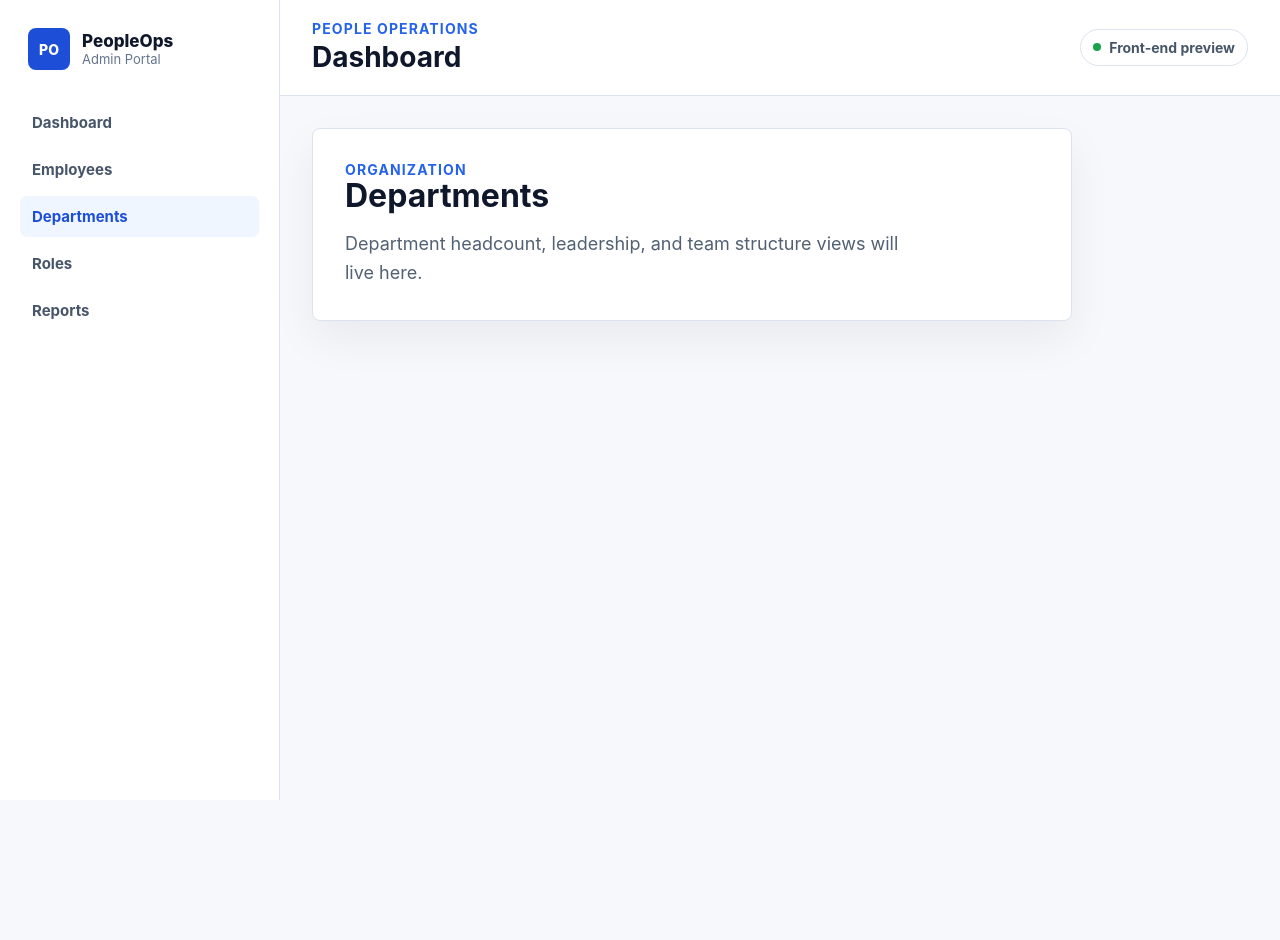
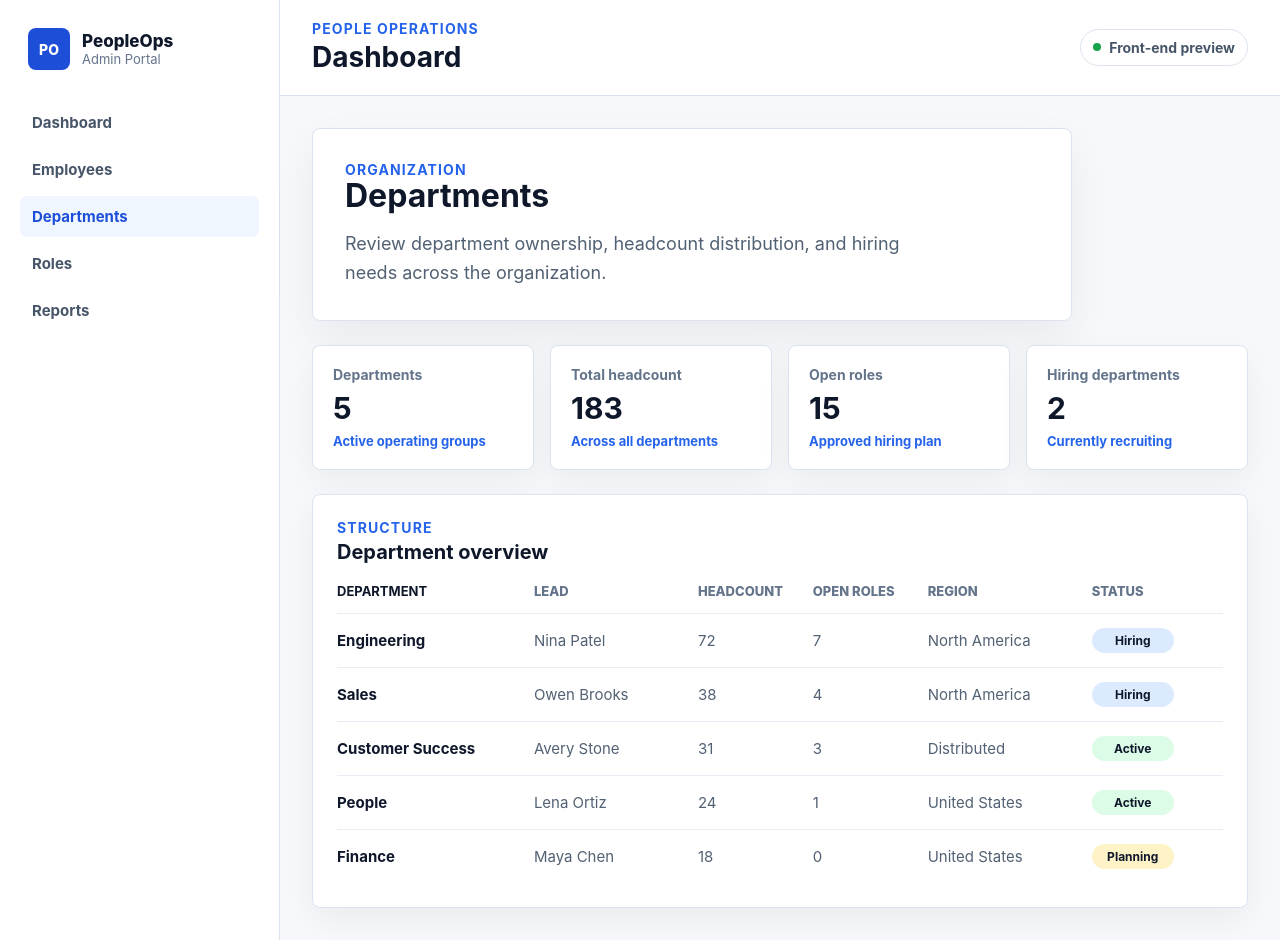
Before and after one commit to milanNbg/peopleops-admin-portal, a React (Vite) app: page /departments in a window 1280 px wide. Before the commit the page ends 800 px from the top, so only its background shows below. Built offline with nearby package versions, Linux system fonts and the light colour scheme.

Commit message:
Add departments feature page

```diff
--- a/src/App.scss
+++ b/src/App.scss
@@ -123,6 +123,11 @@
 }
 
 .dashboard-page {
+  display: grid;
+  gap: 24px;
+}
+
+.departments-page {
   display: grid;
   gap: 24px;
 }
@@ -317,6 +322,68 @@
   text-transform: uppercase;
 }
 
+.departments-table {
+  display: grid;
+  overflow-x: auto;
+}
+
+.departments-row {
+  display: grid;
+  grid-template-columns:
+    minmax(170px, 1.2fr) minmax(150px, 1fr) repeat(2, minmax(110px, 0.7fr))
+    minmax(150px, 1fr) minmax(120px, 0.8fr);
+  min-width: 860px;
+  padding: 14px 0;
+  border-top: 1px solid #e8edf5;
+  color: #526173;
+  font-size: 15px;
+}
+
+.departments-row span {
+  display: flex;
+  align-items: center;
+}
+
+.departments-row span:first-child {
+  color: #0f172a;
+  font-weight: 750;
+}
+
+.departments-row-header {
+  padding-top: 0;
+  border-top: 0;
+  color: #64748b;
+  font-size: 13px;
+  font-weight: 800;
+  text-transform: uppercase;
+}
+
+.department-status {
+  display: inline-flex;
+  align-items: center;
+  justify-content: center;
+  min-width: 82px;
+  padding: 5px 10px;
+  border-radius: 999px;
+  font-size: 12px;
+  font-weight: 800;
+}
+
+.department-status-active {
+  color: #166534;
+  background: #dcfce7;
+}
+
+.department-status-hiring {
+  color: #1d4ed8;
+  background: #dbeafe;
+}
+
+.department-status-planning {
+  color: #92400e;
+  background: #fef3c7;
+}
+
 .status-badge {
   display: inline-flex;
   align-items: center;
--- /dev/null
+++ b/src/data/departments.ts
@@ -0,0 +1,49 @@
+import type { Department } from '../types/department'
+
+export const departments: Department[] = [
+  {
+    headcount: 72,
+    id: 'dept-engineering',
+    lead: 'Nina Patel',
+    location: 'North America',
+    name: 'Engineering',
+    openRoles: 7,
+    status: 'Hiring',
+  },
+  {
+    headcount: 38,
+    id: 'dept-sales',
+    lead: 'Owen Brooks',
+    location: 'North America',
+    name: 'Sales',
+    openRoles: 4,
+    status: 'Hiring',
+  },
+  {
+    headcount: 31,
+    id: 'dept-customer-success',
+    lead: 'Avery Stone',
+    location: 'Distributed',
+    name: 'Customer Success',
+    openRoles: 3,
+    status: 'Active',
+  },
+  {
+    headcount: 24,
+    id: 'dept-people',
+    lead: 'Lena Ortiz',
+    location: 'United States',
+    name: 'People',
+    openRoles: 1,
+    status: 'Active',
+  },
+  {
+    headcount: 18,
+    id: 'dept-finance',
+    lead: 'Maya Chen',
+    location: 'United States',
+    name: 'Finance',
+    openRoles: 0,
+    status: 'Planning',
+  },
+]
--- a/src/features/departments/DepartmentsPage.tsx
+++ b/src/features/departments/DepartmentsPage.tsx
@@ -1,9 +1,156 @@
-export const DepartmentsPage = () => (
-  <section className="placeholder-page" aria-labelledby="departments-title">
+import { useEffect, useMemo, useState } from 'react'
+import { ErrorState } from '../../components/ui/ErrorState'
+import { LoadingState } from '../../components/ui/LoadingState'
+import { MetricCard } from '../../components/ui/MetricCard'
+import { getDepartments } from '../../services/departmentsService'
+import type { Department, DepartmentStatus } from '../../types/department'
+
+const departmentStatusClassNames: Record<DepartmentStatus, string> = {
+  Active: 'active',
+  Hiring: 'hiring',
+  Planning: 'planning',
+}
+
+export const DepartmentsPage = () => {
+  const [departments, setDepartments] = useState<Department[]>([])
+  const [error, setError] = useState<string | null>(null)
+  const [isLoading, setIsLoading] = useState(true)
+
+  const departmentSummary = useMemo(() => {
+    const totalHeadcount = departments.reduce(
+      (total, department) => total + department.headcount,
+      0,
+    )
+    const openRoles = departments.reduce(
+      (total, department) => total + department.openRoles,
+      0,
+    )
+    const hiringDepartments = departments.filter(
+      (department) => department.status === 'Hiring',
+    ).length
+
+    return {
+      hiringDepartments,
+      openRoles,
+      totalDepartments: departments.length,
+      totalHeadcount,
+    }
+  }, [departments])
+
+  useEffect(() => {
+    let isMounted = true
+
+    const loadDepartments = async () => {
+      try {
+        const departmentData = await getDepartments()
+
+        if (isMounted) {
+          setDepartments(departmentData)
+          setError(null)
+        }
+      } catch {
+        if (isMounted) {
+          setError('Department data could not be loaded. Please try again later.')
+        }
+      } finally {
+        if (isMounted) {
+          setIsLoading(false)
+        }
+      }
+    }
+
+    loadDepartments()
+
+    return () => {
+      isMounted = false
+    }
+  }, [])
+
+  return (
+    <div className="departments-page">
+      <section className="welcome-panel" aria-labelledby="departments-title">
         <p className="eyebrow">Organization</p>
         <h2 id="departments-title">Departments</h2>
         <p className="intro">
-      Department headcount, leadership, and team structure views will live here.
+          Review department ownership, headcount distribution, and hiring needs
+          across the organization.
         </p>
       </section>
+
+      {isLoading ? (
+        <LoadingState message="Loading department data..." />
+      ) : error ? (
+        <ErrorState message={error} title="Department data unavailable" />
+      ) : (
+        <>
+          <section className="metric-grid" aria-label="Department summary">
+            <MetricCard
+              label="Departments"
+              trend="Active operating groups"
+              value={String(departmentSummary.totalDepartments)}
+            />
+            <MetricCard
+              label="Total headcount"
+              trend="Across all departments"
+              value={String(departmentSummary.totalHeadcount)}
+            />
+            <MetricCard
+              label="Open roles"
+              trend="Approved hiring plan"
+              value={String(departmentSummary.openRoles)}
+            />
+            <MetricCard
+              label="Hiring departments"
+              trend="Currently recruiting"
+              value={String(departmentSummary.hiringDepartments)}
+            />
+          </section>
+
+          <section
+            className="dashboard-card"
+            aria-labelledby="department-list-title"
+          >
+            <div className="section-heading">
+              <p className="eyebrow">Structure</p>
+              <h3 id="department-list-title">Department overview</h3>
+            </div>
+
+            <div
+              className="departments-table"
+              role="table"
+              aria-label="Departments overview"
+            >
+              <div className="departments-row departments-row-header" role="row">
+                <span role="columnheader">Department</span>
+                <span role="columnheader">Lead</span>
+                <span role="columnheader">Headcount</span>
+                <span role="columnheader">Open roles</span>
+                <span role="columnheader">Region</span>
+                <span role="columnheader">Status</span>
+              </div>
+
+              {departments.map((department) => (
+                <div className="departments-row" role="row" key={department.id}>
+                  <span role="cell">{department.name}</span>
+                  <span role="cell">{department.lead}</span>
+                  <span role="cell">{department.headcount}</span>
+                  <span role="cell">{department.openRoles}</span>
+                  <span role="cell">{department.location}</span>
+                  <span role="cell">
+                    <span
+                      className={`department-status department-status-${
+                        departmentStatusClassNames[department.status]
+                      }`}
+                    >
+                      {department.status}
+                    </span>
+                  </span>
+                </div>
+              ))}
+            </div>
+          </section>
+        </>
+      )}
+    </div>
   )
+}
--- /dev/null
+++ b/src/services/departmentsService.ts
@@ -0,0 +1,8 @@
+import { departments } from '../data/departments'
+import { mockDelay } from '../utils/mockDelay'
+
+export const getDepartments = async () => {
+  await mockDelay()
+
+  return departments
+}
--- /dev/null
+++ b/src/types/department.ts
@@ -0,0 +1,11 @@
+export type DepartmentStatus = 'Active' | 'Hiring' | 'Planning'
+
+export type Department = {
+  headcount: number
+  id: string
+  lead: string
+  location: string
+  name: string
+  openRoles: number
+  status: DepartmentStatus
+}
```
Lines whose indentation alone changed are shown as unchanged.
